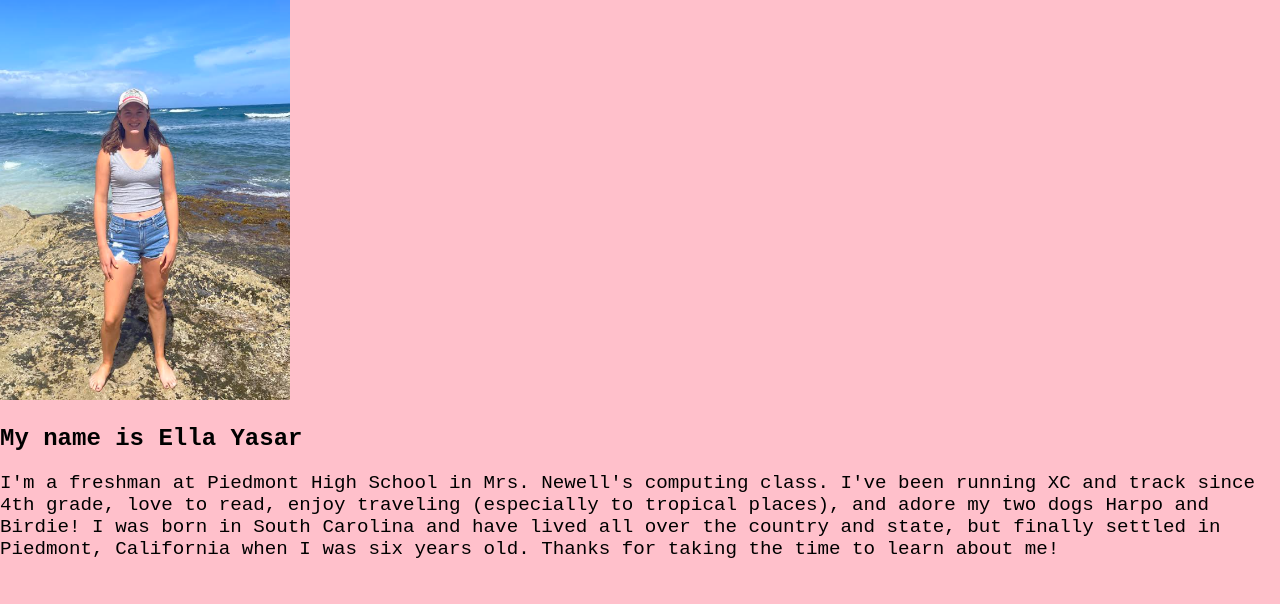
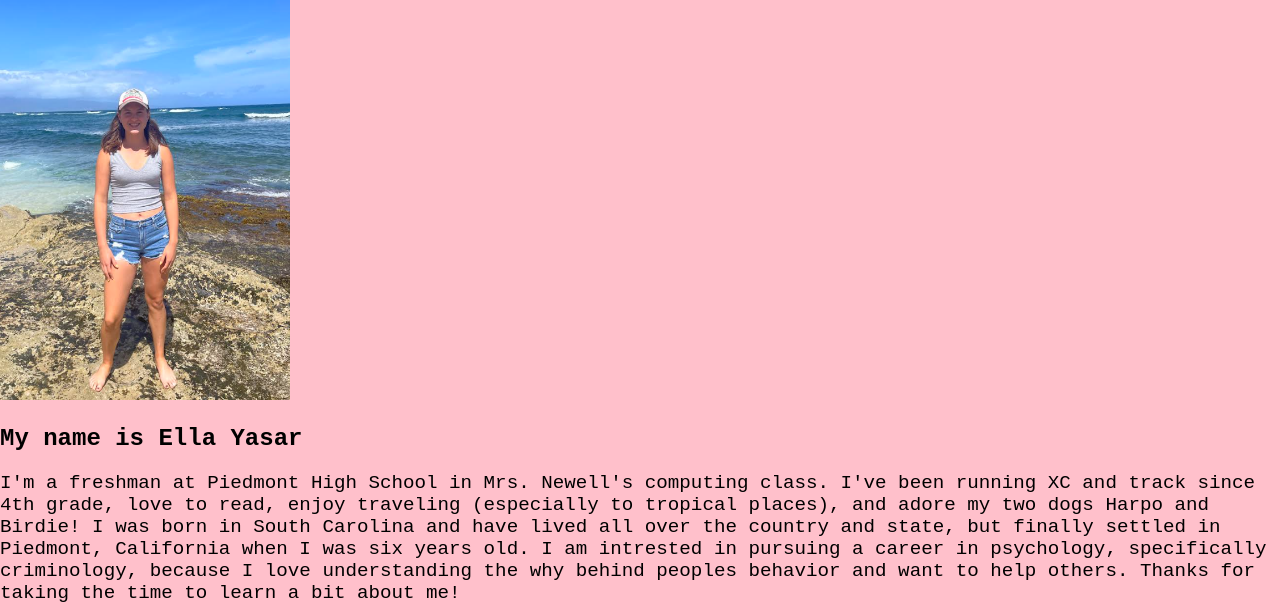
Before and after one commit to ellaya25/Joy-of-Computing, a plain HTML site: page html.html in a window 1280 px wide. Shown: the part 251-855 px from the top of the page. Before the commit the page ends 811 px from the top, so only its background shows below. Drawn offline with Linux system fonts and the light colour scheme.

Commit message:
Update html.html

```diff
--- a/html.html
+++ b/html.html
@@ -30,7 +30,7 @@
 <img src="hawaiiimage.png"  width="290" height="400" />
 
 <h2>My name is Ella Yasar</h2>
-<p class="writing"> I'm a freshman at Piedmont High School in Mrs. Newell's computing class. I've been running XC and track since 4th grade, love to read, enjoy traveling (especially to tropical places), and adore my two dogs Harpo and Birdie! I was born in South Carolina and have lived all over the country and state, but finally settled in Piedmont, California when I was six years old. Thanks for taking the time to learn about me!</p>
+<p class="writing"> I'm a freshman at Piedmont High School in Mrs. Newell's computing class. I've been running XC and track since 4th grade, love to read, enjoy traveling (especially to tropical places), and adore my two dogs Harpo and Birdie! I was born in South Carolina and have lived all over the country and state, but finally settled in Piedmont, California when I was six years old. I am intrested in pursuing a career in psychology, specifically criminology, because I love understanding the why behind peoples behavior and want to help others. Thanks for taking the time to learn a bit about me!</p>
 
 
 
```
